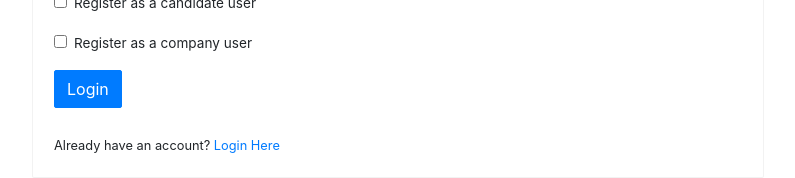
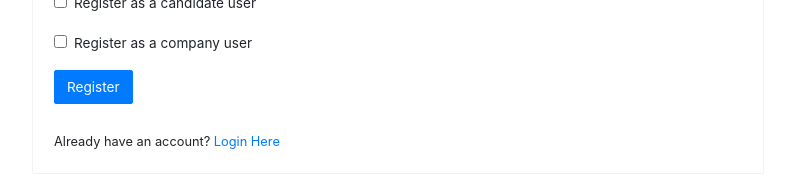
Before and after one commit to mitchellpottratz/JobSwipe-React, a React (Create React App) app: page /register in a window 1280 px wide. Shown: the part 427-605 px from the top of the page, without its empty margins (242-1037 px from the left). Built offline with nearby package versions, Linux system fonts and the light colour scheme.

Commit message:
created a component for form buttons

```diff
--- a/src/components/authentication/Login.js
+++ b/src/components/authentication/Login.js
@@ -1,10 +1,12 @@
 import React from 'react';
 import { connect } from 'react-redux';
 import { loginUser } from '../../actions/users.js';
+
+
+import { Container, Row, Col, Card, Form, Button } from 'react-bootstrap';
+import FormButton from '../common/FormButton.js';
 import { Redirect } from 'react-router';
 import { Link } from 'react-router-dom';
-
-import { Container, Row, Col, Card, Form, Button } from 'react-bootstrap';
 
 
 class Login extends React.Component {
@@ -17,7 +19,8 @@ class Login extends React.Component {
       password: '',
       is_candidate_user: false,
       is_company_user: false,
-      errorMessages: []
+      errorMessages: [],
+      isLoading: true
     }
   }
 
@@ -113,7 +116,11 @@ class Login extends React.Component {
                     />
                   </Form.Group>
                   <Form.Group>
-                    <Button variant="primary" type="submit">Login</Button>
+                    <FormButton
+                      text="Login"
+                      isLoading={ this.state.isLoading }
+                      variant="primary"
+                    />
                   </Form.Group>
                 </Form>
                 <small>
--- a/src/components/authentication/Register.js
+++ b/src/components/authentication/Register.js
@@ -5,6 +5,7 @@ import { registerUser } from '../../actions/users.js'
 
 import { Row, Col, Card, Form, Button } from 'react-bootstrap';
 import FileInput from '../common/FileInput.js';
+import FormButton from '../common/FormButton.js';
 import { Link } from 'react-router-dom';
 
 
@@ -23,6 +24,7 @@ class Register extends React.Component {
 			is_candidate_user: false,
 			is_company_user: false,
 			errorMessages: [],
+			isLoading: false,
 			hasRegistered: false
 		}
 	}
@@ -242,7 +244,11 @@ class Register extends React.Component {
   							</Form.Group>
 
 							<Form.Group>
-                    			<Button variant="primary" type="submit">Login</Button>
+								<FormButton
+                      				text="Register"
+                      				isLoading={ this.state.isLoading }
+                      				variant="primary"
+                    			/>
                   			</Form.Group>
 							</Form>
 							<small>
--- /dev/null
+++ b/src/components/common/FormButton.js
@@ -0,0 +1,33 @@
+import React from 'react';
+
+import { Button, Spinner } from 'react-bootstrap';
+
+
+class FormButton extends React.Component {
+
+    render() {
+        if (!this.props.isLoading) {
+            return (
+                <Button variant={ this.props.variant } type="submit">
+                    { this.props.text }
+                </Button>
+            )
+        } else {
+            return (
+                <Button>
+                    <Spinner
+                        as="span"
+                        animation="grow"
+                        size="sm"
+                        role="status"
+                        aria-hidden="true"
+                    />
+                    <span className="ml-2">Loading</span>
+                </Button>
+            )
+        }
+    }
+}
+
+
+export default FormButton;
--- a/src/index.css
+++ b/src/index.css
@@ -34,6 +34,7 @@ input:focus {
 
 button {
   border-radius: 2px!important;
+  font-size: 0.85em!important;
 }
 
 /* style for file input  */
```
